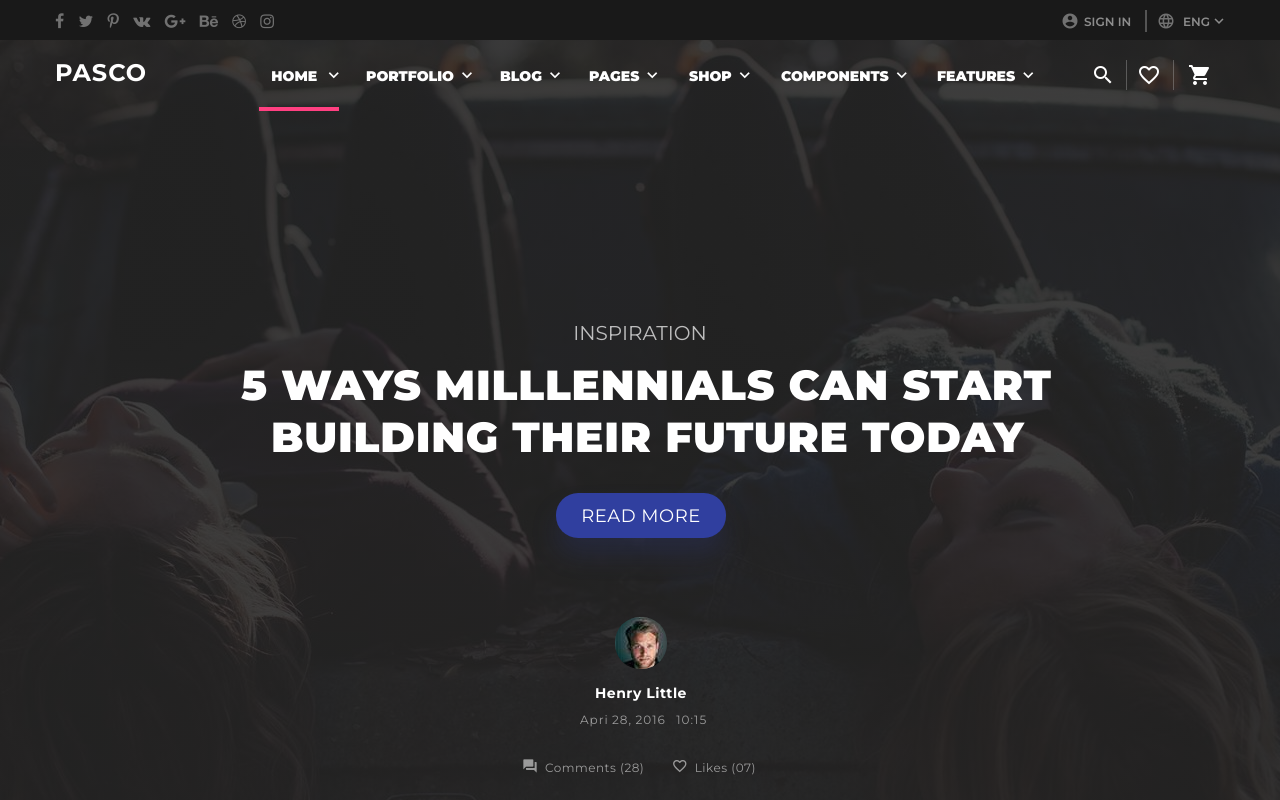
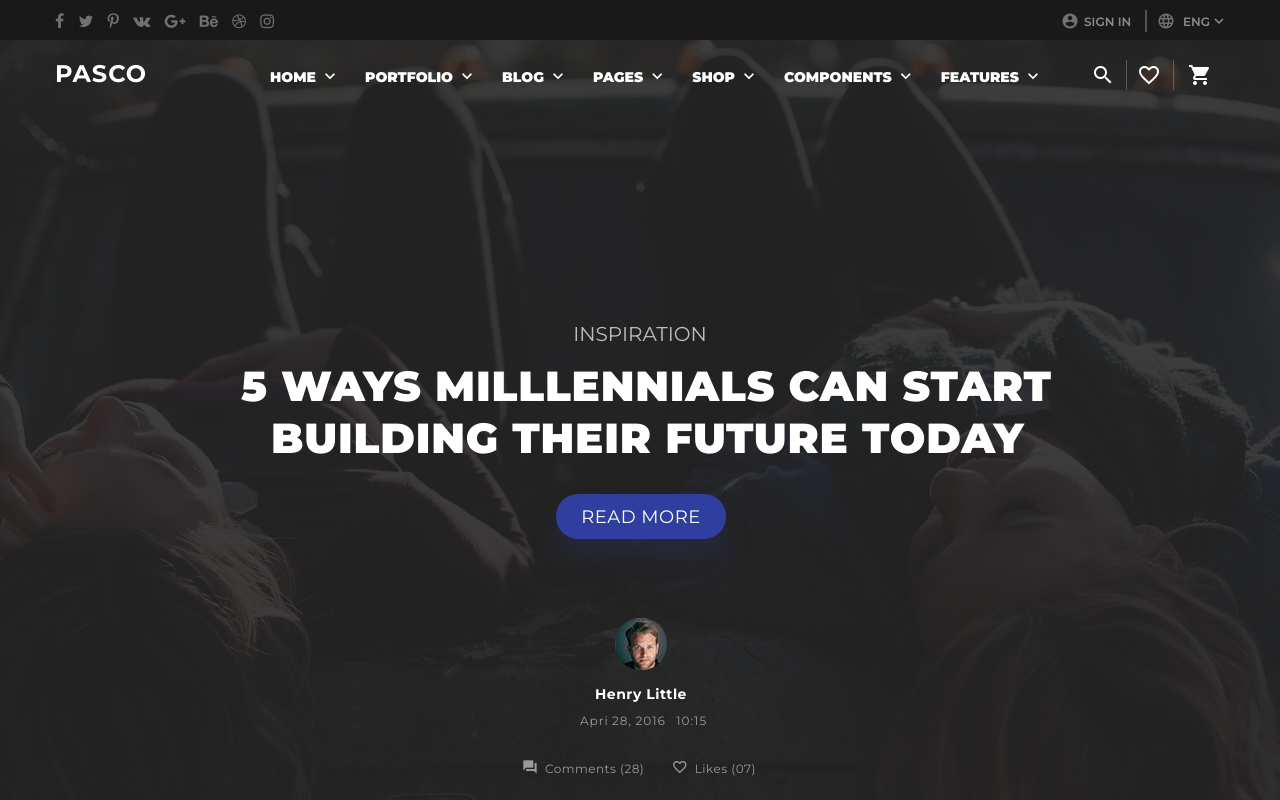
Before and after one commit to vinayfartyal/29Kreativ-TrainningModule, a plain HTML site: page index.html in a window 1280 px wide. Shown: the top 800 px of the page. Drawn offline with Linux system fonts and the light colour scheme.

Commit message:
Initial commit

```diff
--- a/index.html
+++ b/index.html
@@ -89,7 +89,6 @@
                   keyboard_arrow_down
                 </span>
               </div>
-              <div class="pink-bar"></div>
             </a>
             <a href=""
               ><div class="portfolio-tag tags-styling">
--- a/style.css
+++ b/style.css
@@ -155,30 +155,18 @@ a {
     letter-spacing: 1px;
     color: #ffffff;
     font-weight: 700;
-    margin-bottom: 7px
+    margin-top: 13px;
 }
 
 .home-container {
-    margin-left: 80px;
-    margin-top: 27px;
+    margin-left: 50px;
+    margin-top: 19px;
     display: flex;
     justify-content: space-between;
 }
 
-.home-tag .home-tag-arrow-down {
-    margin-left: 0px;
-}
-
-.home-tag {
-    width: 79px;
-    height: 40px;
-    display: flex;
-    justify-content: space-around;
-    margin-left: 20px;
-}
-
 .home-tag-arrow-down {
-    margin-left: 3px;
+    margin-left: 4px;
 }
 
 .pink-bar {
@@ -188,78 +176,14 @@ a {
     margin-left: 11px;
 }
 
-.portfolio-tag {
-    width: 107px;
-    height: 40px;
-    display: flex;
-    justify-content: space-between;
-}
-
-.blog-tag {
-    width: 59px;
-    height: 40px;
-    display: flex;
-    justify-content: space-between;
-}
-
-.pages-tag {
-    width: 70px;
-    height: 40px;
-    display: flex;
-    justify-content: space-between;
-}
-
-.shop-tag {
-    width: 62px;
-    height: 40px;
-    display: flex;
-    justify-content: space-between;
-}
-
-.components-tag {
-    width: 129px;
-    height: 40px;
-    display: flex;
-    justify-content: space-between;
-}
-
-.features-tag {
-    width: 99px;
-    height: 40px;
-    display: flex;
-    justify-content: space-between;
-    margin-right: 34px;
-}
-
 .tags-styling {
     font-size: 14px;
     text-transform: uppercase;
     color: #ffffff;
     font-weight: 900;
-}
-
-.home-container .portfolio-tag {
-    margin-left: 19px;
-}
-
-.home-container .blog-tag {
-    margin-left: 27px;
-}
-
-.home-container .pages-tag {
-    margin-left: 30px;
-}
-
-.home-container .shop-tag {
-    margin-left: 30px;
-}
-
-.home-container .components-tag {
-    margin-left: 30px;
-}
-
-.home-container .features-tag {
-    margin-left: 27px;
+    display: flex;
+    justify-content: space-between;
+    margin-left: 25px;
 }
 
 .search-icon {
@@ -267,7 +191,7 @@ a {
     display: flex;
     justify-content: space-between;
     align-items: center;
-    margin-top: 3px;
+    margin-top: 20px;
 }
 
 .search-icon-lines {
@@ -289,7 +213,7 @@ a {
     font-weight: 400;
     display: flex;
     justify-content: center;
-    margin-top: 210px;
+    margin-top: 228px;
 }
 
 .millennials-container {
@@ -484,7 +408,7 @@ div.like {
 
 }
 
-.custom-blog-navbar .photography {
+.navbarbutton-margin {
     border-radius: 15px;
     background-color: #f5f5f5;
     opacity: 0.871;
@@ -493,42 +417,6 @@ div.like {
     font-weight: 530;
     text-align: center;
     padding: 10px 25px 6px 26px;
-}
-
-.custom-blog-navbar .lifestyle {
-    border-radius: 15px;
-    background-color: #f5f5f5;
-    opacity: 0.871;
-    font-size: 12px;
-    color: #000000;
-    font-weight: 530;
-    text-align: center;
-    padding: 10px 25px 6px 26px;
-}
-
-.custom-blog-navbar .trip {
-    border-radius: 15px;
-    background-color: #f5f5f5;
-    opacity: 0.871;
-    font-size: 12px;
-    color: #000000;
-    font-weight: 530;
-    text-align: center;
-    padding: 10px 25px 6px 26px;
-}
-
-.custom-blog-navbar .inspirtion {
-    border-radius: 15px;
-    background-color: #f5f5f5;
-    opacity: 0.871;
-    font-size: 12px;
-    color: #000000;
-    font-weight: 530;
-    text-align: center;
-    padding: 10px 25px 6px 22px;
-}
-
-.navbarbutton-margin {
     margin-left: 17px;
 }
 
```
